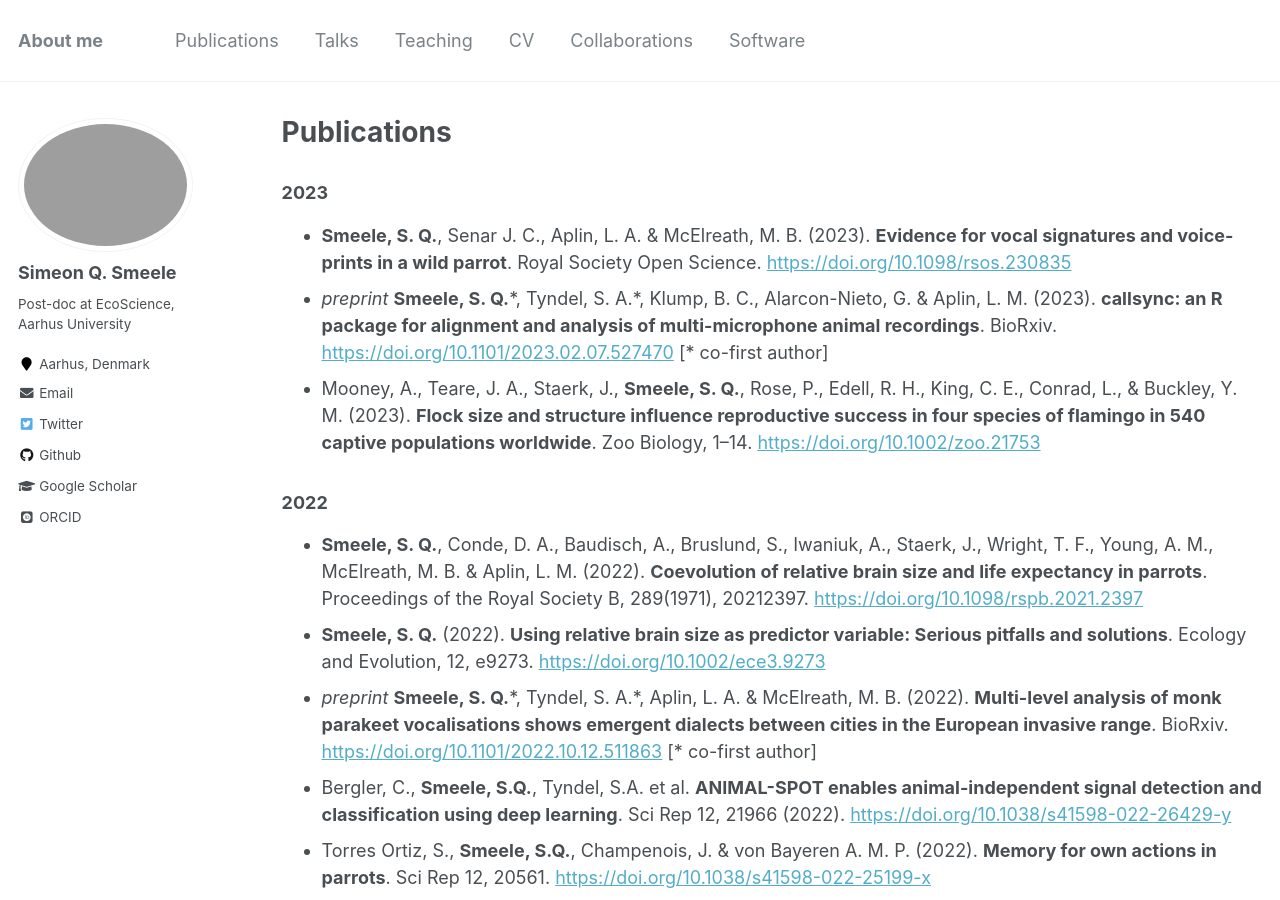
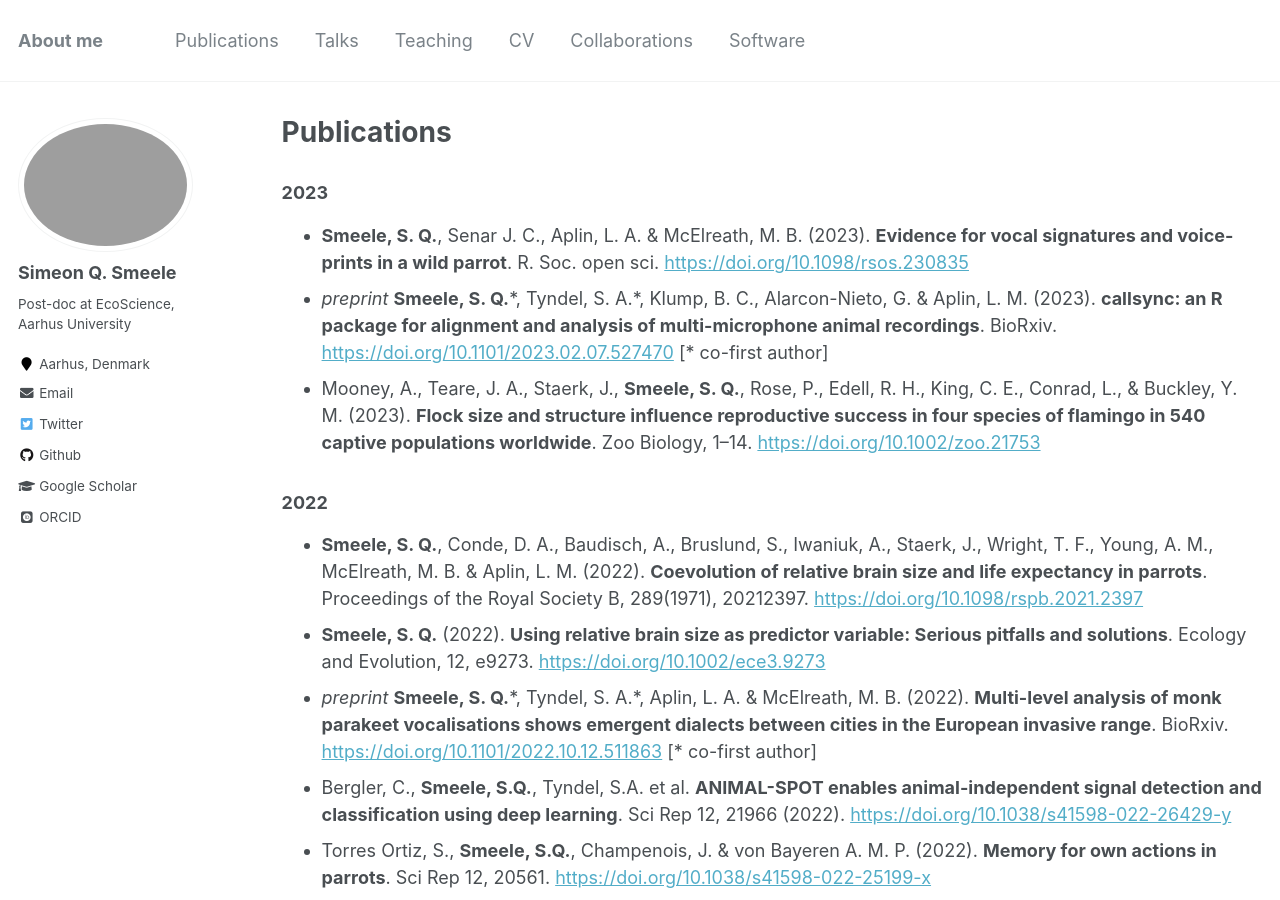
Before and after one commit to simeonqs/simeonqs.github.io, a Jekyll site: the page built from _pages/publications.md, in a window 1280 px wide and 900 px high. Built offline with Jekyll 4.4.1, drawn with Linux system fonts in a browser that asks for light colours; some web fonts are replaced; comment, search, counter and statistics services are not loaded.

Commit message:
Updating reference

```diff
--- a/_pages/publications.md
+++ b/_pages/publications.md
@@ -9,7 +9,7 @@ author_profile: true
 
 ### 2023
 
-- **Smeele, S. Q.**, Senar J. C., Aplin, L. A. & McElreath, M. B. (2023). **Evidence for vocal signatures and voice-prints in a wild parrot**. Royal Society Open Science. <https://doi.org/10.1098/rsos.230835>
+- **Smeele, S. Q.**, Senar J. C., Aplin, L. A. & McElreath, M. B. (2023). **Evidence for vocal signatures and voice-prints in a wild parrot**. R. Soc. open sci. <https://doi.org/10.1098/rsos.230835>
   <div class='altmetric-embed' data-doi='10.1098/rsos.230835'></div>
 
 - *preprint* **Smeele, S. Q.**\*, Tyndel, S. A.\*, Klump, B. C., Alarcon-Nieto, G. & Aplin, L. M. (2023). **callsync: an R package for alignment and analysis of multi-microphone animal recordings**. BioRxiv. <https://doi.org/10.1101/2023.02.07.527470> [\* co-first author]
```
